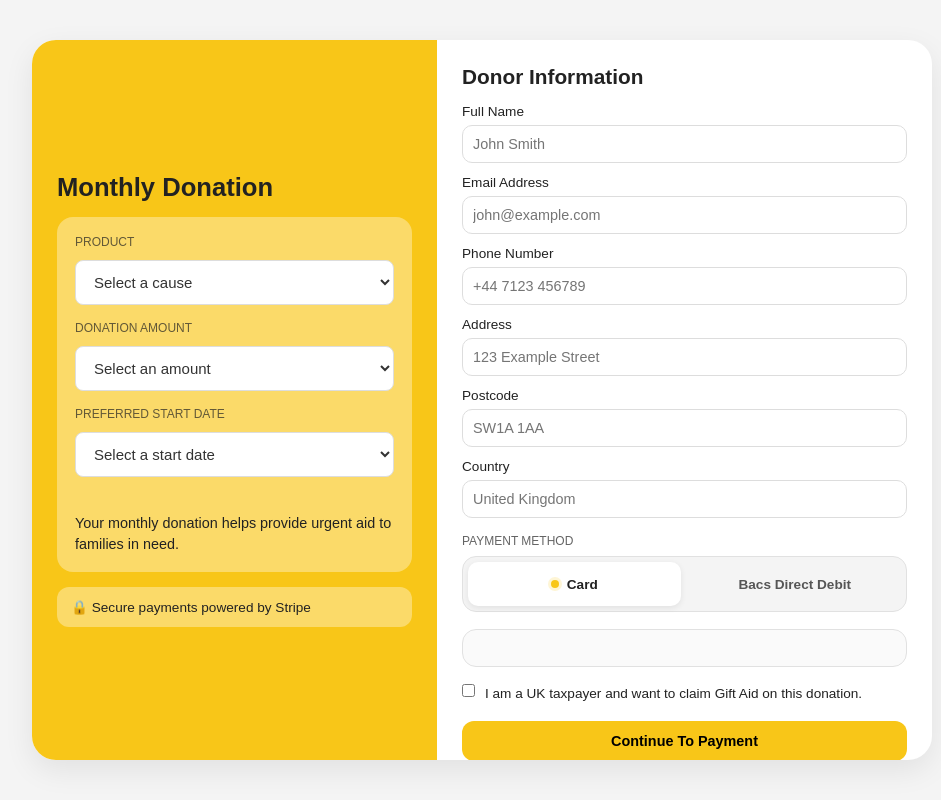
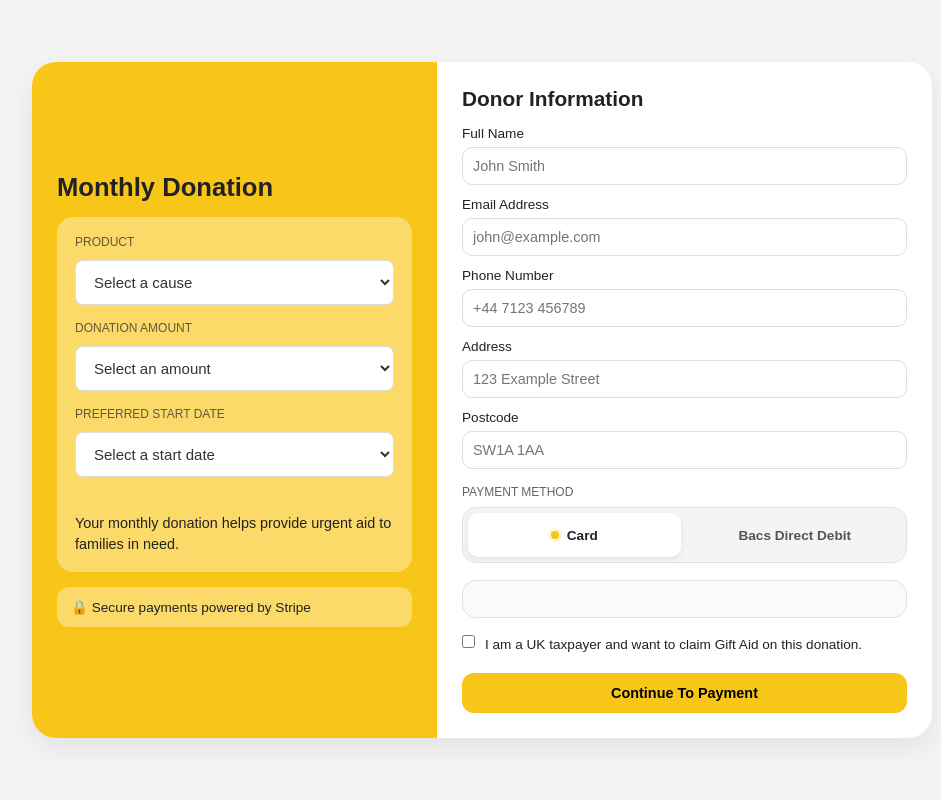
Before and after one commit to haych21/stripe-donation-form, a website: page public/index.html in a window 1280 px wide. Shown: the whole page, without its empty margins (158-1099 px from the left). Drawn offline with Linux system fonts and the light colour scheme; a script that the page names is missing.

Commit message:
Update donation form HTML

```diff
--- a/public/index.html
+++ b/public/index.html
@@ -174,21 +174,6 @@
         </div>
 
 
-        <div class="input-group">
-
-          <label for="country">
-            Country
-          </label>
-
-          <input
-            type="text"
-            id="country"
-            placeholder="United Kingdom"
-          />
-
-        </div>
-
-
         <div class="payment-method">
 
           <p class="label">
```
